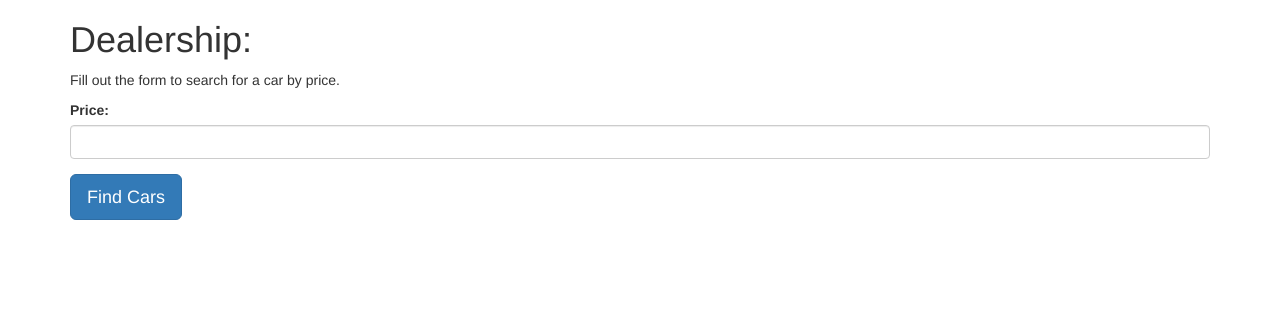
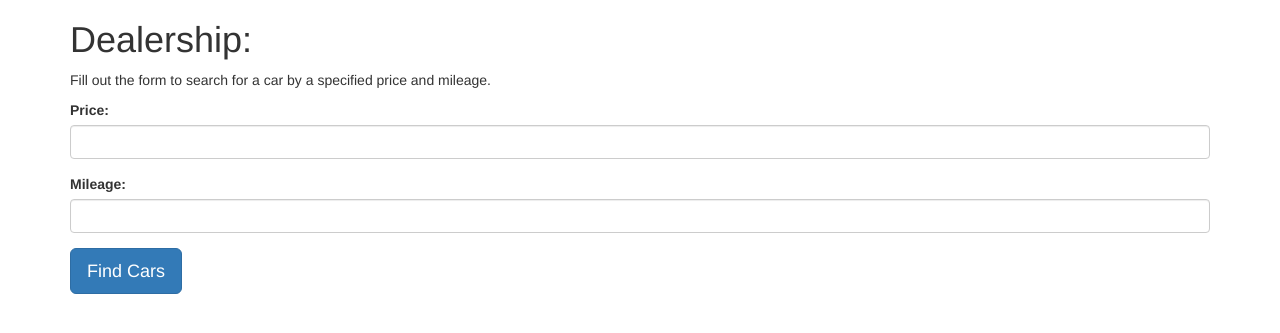
Before and after one commit to atrotter0/php-basics-phase2, a PHP site: page / in a window 1280 px wide. Shown: the top 333 px of the page. Run offline with PHP 8.4, Linux system fonts and the light colour scheme.

Commit message:
Add carMatch and findCars functions, add price and mileage input fields

```diff
--- a/oop/index.php
+++ b/oop/index.php
@@ -10,10 +10,14 @@
   <div class="container">
     <form action="results.php">
       <h1>Dealership:</h1>
-      <p>Fill out the form to search for a car by price.</p>
+      <p>Fill out the form to search for a car by a specified price and mileage.</p>
       <div class="form-group">
-        <label for="price">Price:</label>
-        <input type="number" name="price" class="form-control">
+        <label for="search_price">Price:</label>
+        <input type="number" name="search_price" class="form-control">
+      </div>
+      <div class="form-group">
+        <label for="search_mileage">Mileage:</label>
+        <input type="number" name="search_mileage" class="form-control">
       </div>
       <button type="submit" class="btn btn-lg btn-primary">Find Cars</button>
     </form>
```
Also changed, not shown: oop/results.php (+18 -1 lines).
